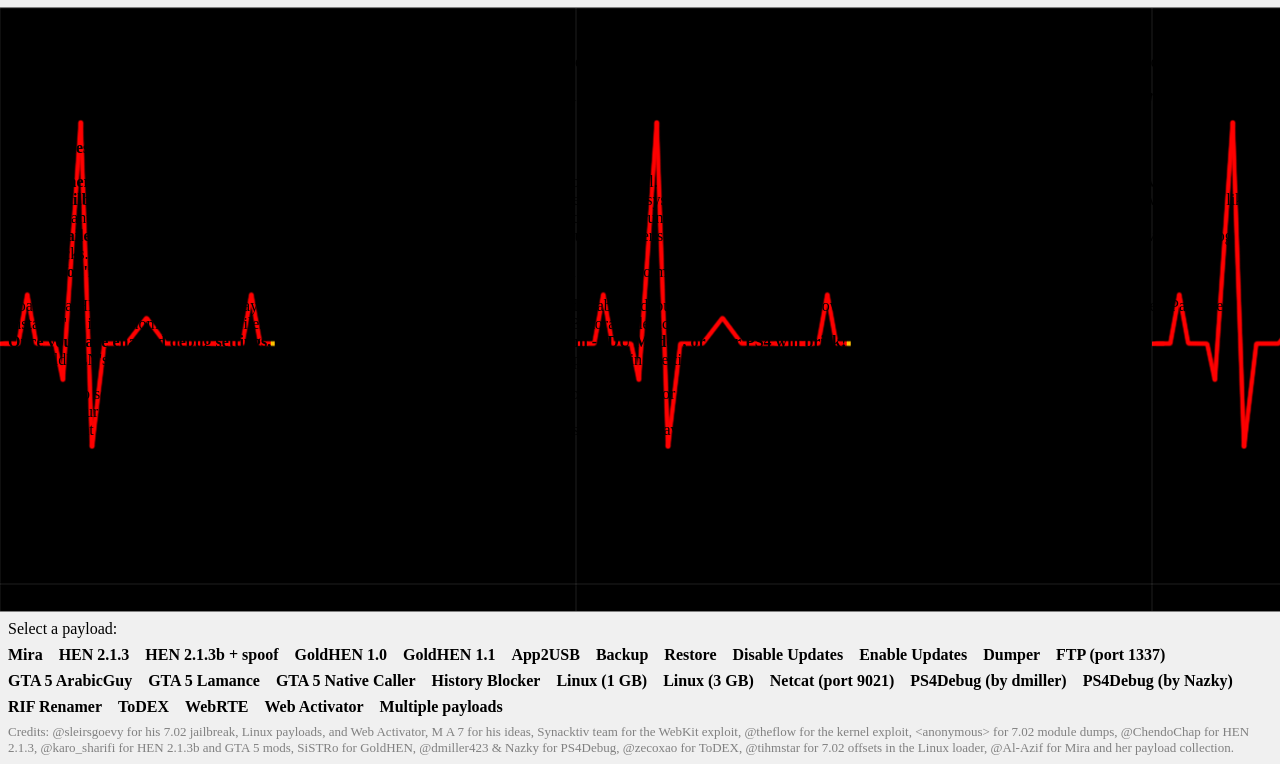
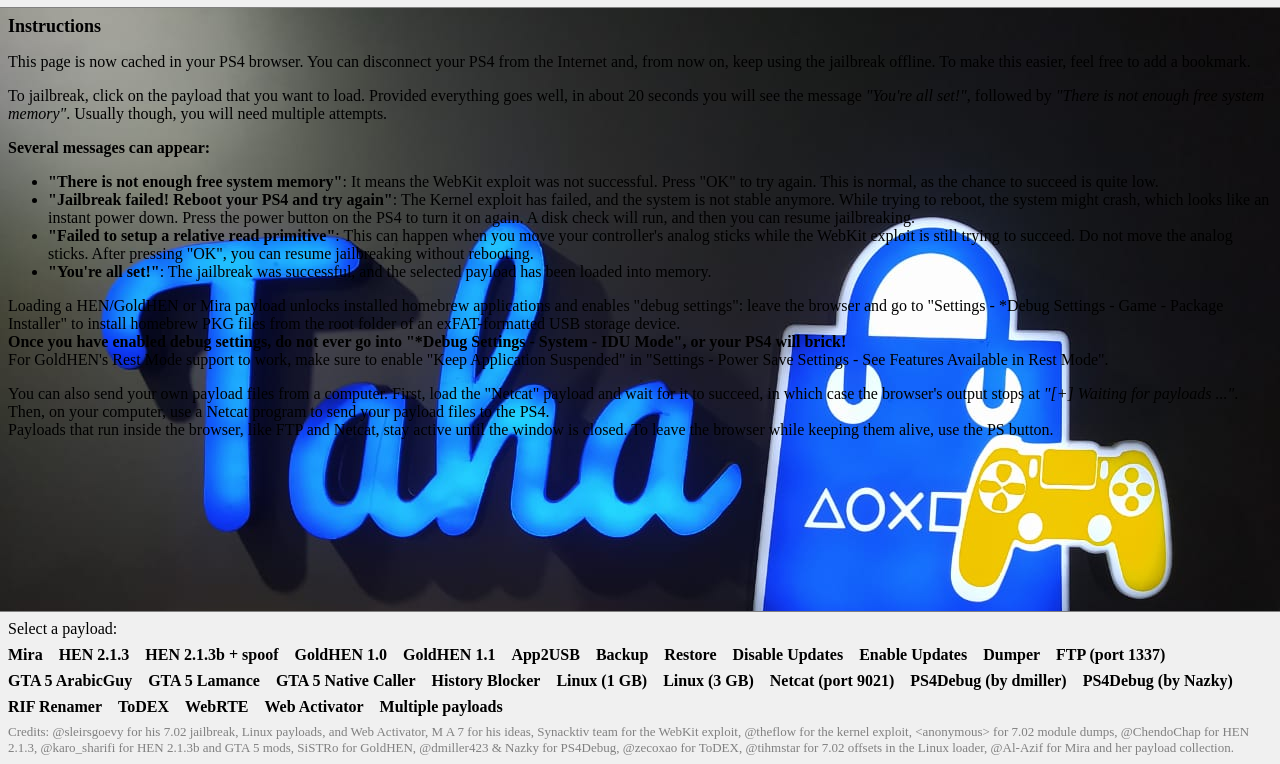
Before and after one commit to els3edyps4/7xxxxx, a plain HTML site: page 702/index.html in a window 1280 px wide. Shown: the part 36-800 px from the top of the page. Drawn offline with Linux system fonts and the light colour scheme.

Commit message:
Update index.html
1.jpg

```diff
--- a/702/index.html
+++ b/702/index.html
@@ -30,7 +30,7 @@
     }
 
     #website > main {
-       background-image: url("font.gif");
+       background-image: url("1.jpg");
       color: var(--text-color-2);
       grid-area: middle;
       overflow: auto;
```
